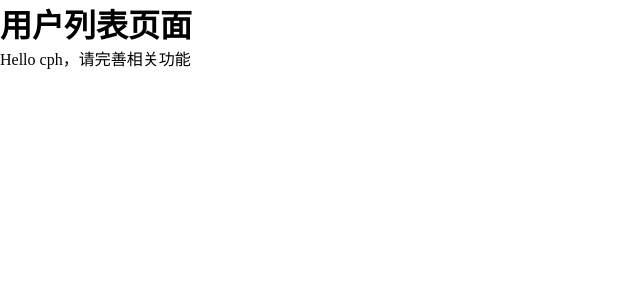
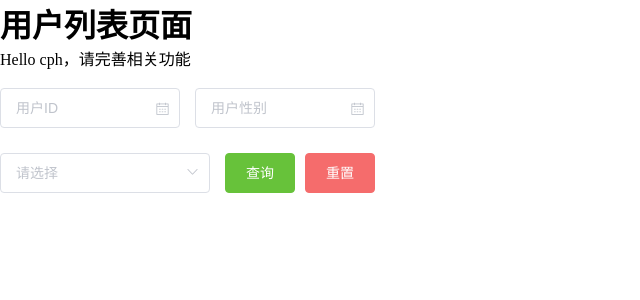
Before and after one commit to Mijiujs/backstage, a Vue app: page /#/UserList in a window 1280 px wide. Shown: the top 300 px of the page, without its empty margins (0-640 px from the left). Built offline with nearby package versions, Linux system fonts and the light colour scheme.

Commit message:
乱披风敲码

```diff
--- a/package.json
+++ b/package.json
@@ -9,7 +9,9 @@
   },
   "dependencies": {
     "core-js": "^3.8.3",
+    "element": "^0.1.4",
     "element-ui": "^2.15.13",
+    "ui": "^0.2.4",
     "vue": "^2.6.14",
     "vue-router": "^3.6.5"
   },
--- a/src/views/user/UserList.vue
+++ b/src/views/user/UserList.vue
@@ -1,9 +1,81 @@
 <template>
   <div>
     <h1>用户列表页面</h1>
-    <div>Hello {{ name }}，请完善相关功能</div>
+    <div v-once>Hello {{ name }}，请完善相关功能</div>
+    <!-- <p v-html="rawHtml"></p>
+    <p v-bind:class="color">111</p>
+    <p>{{ num + 1 * 10 }}</p>
+    <p>{{ a ? 'yes' : 'no' }}</p>
+    <p>{{ s.split('').reverse().join('') }}</p>
+
+    <p v-if="seen">b=true 你就能看见我 b=false 你就看不见我</p>
+
+    <div @click="click1">
+      <div @click.stop="click2">点我</div>
+    </div> -->
+
+    <!-- <p v-bind:class="[isActive ? 'active' : '', isred ? 'red' : '']"
+    style="width: 100px;height: 100px;font-size: 15px;"
+    >isActive=true 添加 isActive=false 不添加</p> -->
+
+<!--
+    <div
+    :style="{color:color,fontSize:size,background:isred ? 'red' : ''}">112233</div>
+  </div> -->
+
+  <!-- <div class="title">
+  <span>用户ID</span> <span>用户性别</span> <span>用户年龄</span>
+</div>
+
+  <div v-for="item in userList" :key="item">{{ item.id }} {{ item.sex }} {{ item.age }}</div>
+</div> -->
+
+
+  <br>
+
+  <div class="demo-input-size">
+    <el-input
+      placeholder="用户ID"
+      suffix-icon="el-icon-date"
+      v-model="input1">
+    </el-input>
+    <el-input
+      placeholder="用户性别"
+      suffix-icon="el-icon-date"
+      v-model="input2">
+    </el-input>
   </div>
+
+
+
+  <el-select v-model="value" placeholder="请选择">
+    <el-option
+      v-for="item in options"
+      :key="item.value"
+      :label="item.label"
+      :value="item.value">
+    </el-option>
+  </el-select>
+
+
+    <el-button type="success" class="btn1">查询</el-button>
+    <el-button type="danger">重置</el-button>
+
+
+</div>
 </template>
+
+<!-- <template v-show="btn">
+  <div v-if="opt === 'A'">A</div>
+  <div v-else-if="opt === 'B'">B</div>
+  <div v-else-if="opt === 'C'">C</div>
+  <div v-else>not A/B/C</div>
+</template> -->
+
+<!--
+<template v-show="swc">
+
+</template> -->
 
 <script>
 export default {
@@ -12,7 +84,49 @@ export default {
   components: {},
   data() {
     return {
-      name: 'cph'
+      name: 'cph',
+      // rawHtml: '<span>嗨~</span>',
+      // color: 'pink',
+      // size: '20px',
+      // s: "cph",
+      // num: 50,
+      // a: 1 + 2 > 4,
+
+      // seen: true,
+
+      // isActive: true,
+      // isred: true,
+
+      // btn: false,
+      // opt: "C",
+
+      // swc: true,
+      input1: '',
+      input2: '',
+
+      options: [{
+          value: '选项1',
+          label: '普通会员'
+        }, {
+          value: '选项2',
+          label: '白银会员'
+        }, {
+          value: '选项3',
+          label: '黄金会员'
+        }, {
+          value: '选项4',
+          label: '钻石会员'
+        }, {
+          value: '选项5',
+          label: '至尊黑卡'
+        }],
+        value: '',
+
+    userList: [
+    {id: 'cph',sex: '男',age: 23,phonenum: '19143509817'},
+    {id: 'phc',sex: '男',age: 30,phonenum: '19999999999'},
+    {id: 'hpc',sex: '男',age: 18,phonenum: '19888888888'}
+  ]
     };
   },
   computed: {},
@@ -28,9 +142,28 @@ export default {
   beforeDestroy() {},
   destroyed() {},
   errorCaptured() {},
-  methods: {}
+  methods: {
+    click1: function(){
+          console.log('我是父级div');
+        },
+        click2: function(){
+          console.log('我是子级div');
+        }
   }
+  }
+
+
 </script>
 
 <style scoped>
+.pink{color: pink;font-size: 10px;}
+.active{background-color: pink;}
+.red{color: red;}
+
+.demo-input-size .el-input{width: 180px;margin-right: 15px;}
+
+.el-select{margin-top: 25px;width: 210px;}
+
+/* .el-row{margin-left: 20px;} */
+.btn1{margin-left: 15px;}
 </style>
```
Also changed, not shown: src/main.js (+11 -0 lines), 1 other file (tests, documents, lock files or other folders).
